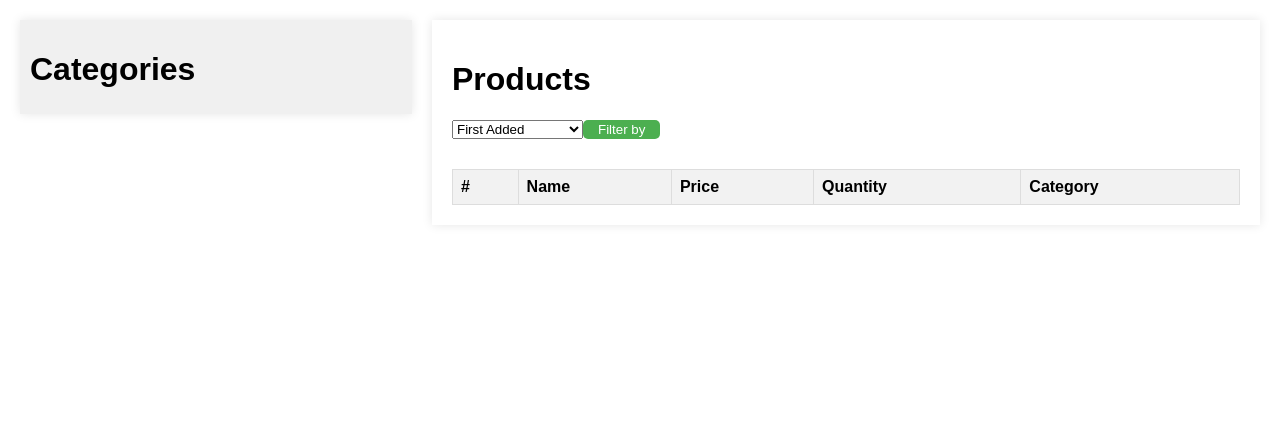
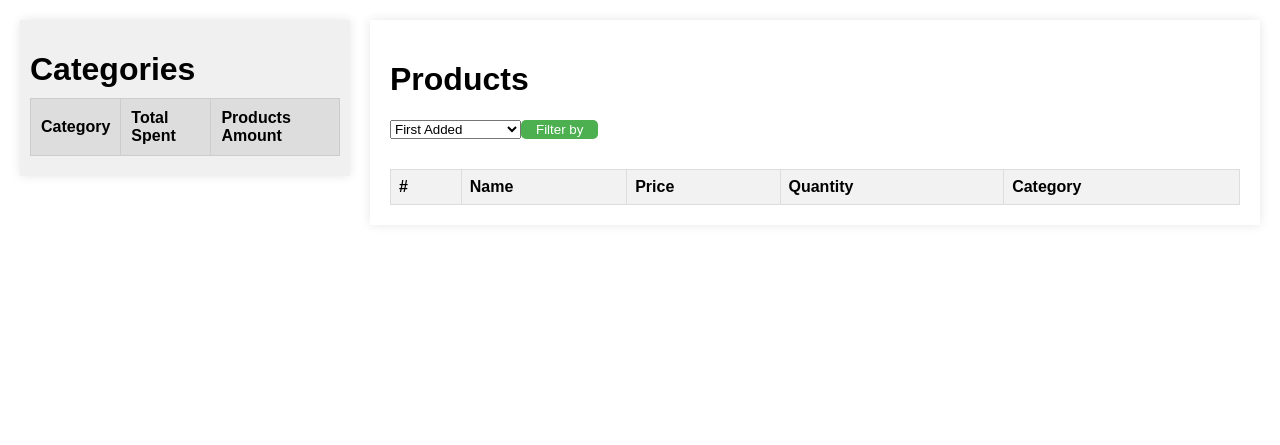
Before and after one commit to gustavoperess/Inventory-Management-System, a Flask app: page /login in a window 1280 px wide. Shown: the part 140-585 px from the top of the page. Run offline with Flask 3, Linux system fonts and the light colour scheme; the visitor is signed in with stand-in values (Sample User, id 1); data that the repository does not hold is empty; some libraries are stand-ins or nearby versions.

Commit message:
changes in the style

```diff
--- a/static/styles.css
+++ b/static/styles.css
@@ -164,13 +164,11 @@ main {
 }
 
 
-
-
-
 /* Start Products containers  */
 
 .products-container {
   width: 75%;
+  flex: 2;
   background-color: #fff;
   padding: 20px;
   box-shadow: 0 0 10px rgba(0, 0, 0, 0.1);
@@ -256,7 +254,7 @@ footer {
 /* Categories Container */
 
 .categories-container {
-  width: 30%;
+  width: 25%;
   background-color: #f0f0f0;
   padding: 10px;
   box-shadow: 0 0 10px rgba(0, 0, 0, 0.1);
@@ -269,22 +267,31 @@ footer {
   margin-bottom: 10px;
 }
 
+.categories-container table {
+  width: 100%;
+  border-collapse: collapse;
+  margin-bottom: 10px;
+}
+
+.categories-container th, .categories-container td {
+  border: 1px solid #ccc;
+  padding: 10px;
+  text-align: left;
+}
+
+.categories-container th {
+  background-color: #ddd;
+}
+
 .categories-container ul {
   padding: 0;
+  list-style: none;
 }
 
 .categories-container li {
-  list-style: none;
   border-bottom: 1px solid #ccc;
   padding: 10px;
   margin-bottom: 5px;
-}
-
-.products-container {
-  flex: 2;
-  background-color: #fff;
-  padding: 20px;
-  box-shadow: 0 0 10px rgba(0, 0, 0, 0.1);
 }
 
 /* End of Container */
--- a/templates/login.html
+++ b/templates/login.html
@@ -29,14 +29,27 @@
         <!-- Container for displaying inventory categories -->
         <div class="categories-container">
             <h1>Categories</h1>
-            <ul>
-                <!-- Loop through product_count items and display relevant information -->
-                {% for product, value in product_count.items() %}
-                    {% if value['user_id'] == user.id %}
-                    <li>{{ product }} $ {{ value['price']}} {{value['quantity'] }} </li>
-                    {% endif %}
-                {% endfor %}
-            </ul>
+            <table>
+                <thead>
+                    <tr>
+                        <th>Category</th>
+                        <th>Total Spent</th>
+                        <th>Products Amount</th>
+                    </tr>
+                </thead>
+                <tbody>
+                    <!-- Loop through product_count items and display relevant information -->
+                    {% for product, value in product_count.items() %}
+                        {% if value['user_id'] == user.id %}
+                            <tr>
+                                <td>{{ product }}</td>
+                                <td>${{ value['price'] }}</td>
+                                <td>{{ value['quantity'] }}</td>
+                            </tr>
+                        {% endif %}
+                    {% endfor %}
+                </tbody>
+            </table>
         </div>
 
         <!-- Container for displaying a table of products -->
```
